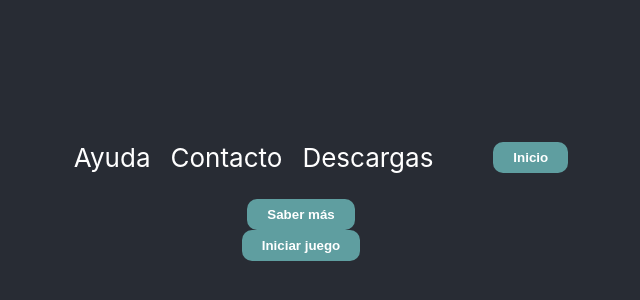
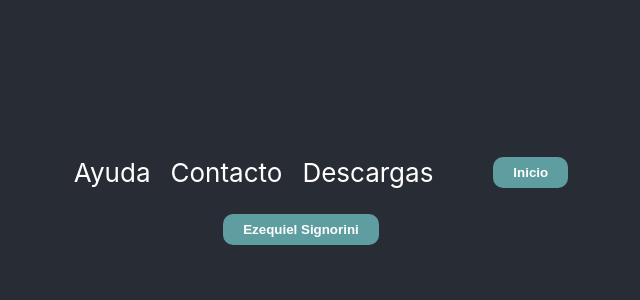
Before and after one commit to Signorini-Ezequiel/learning-react, a React (Create React App) app: page / in a window 1280 px wide. Shown: the part 212-512 px from the top of the page, without its empty margins (339-979 px from the left). Built offline with nearby package versions, Linux system fonts and the light colour scheme.

Commit message:
agrego la información para la actividad 1, ejercicio

```diff
--- a/src/pages/home/index.js
+++ b/src/pages/home/index.js
@@ -21,9 +21,9 @@ function Home() {
             {/* Uso el componente */}
                 <Header/>
                 {/* Uso el componente, poniendo la información de sus props */}
-                <Button content="Saber más" onclick={()=>alert(alert="La funcionalidad no está creada, saludos")}/>
+                {/* <Button content="Saber más" onclick={()=>alert(alert="La funcionalidad no está creada, saludos")}/> */}
                 {/* Creo un botón que implementa la función onClickButton para ir a la ruta indicada */}
-                <Button onclick={()=>onClickButton("/game")} content="Iniciar juego"/>
+                <Button onclick={()=>onClickButton("/game")} content="Ezequiel Signorini"/>
 
                 {/* Para ir a un sitio puedo usar Link to, que funciona como un a href */}
                 {/* <Link to="/">Inicio</Link> */}
```
